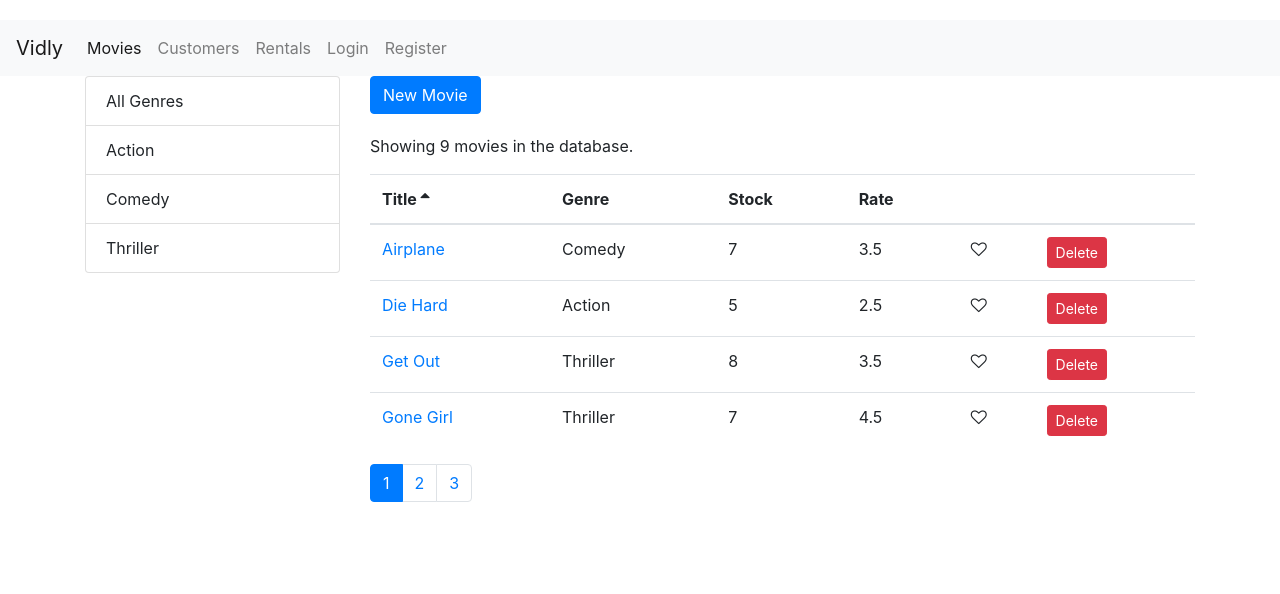
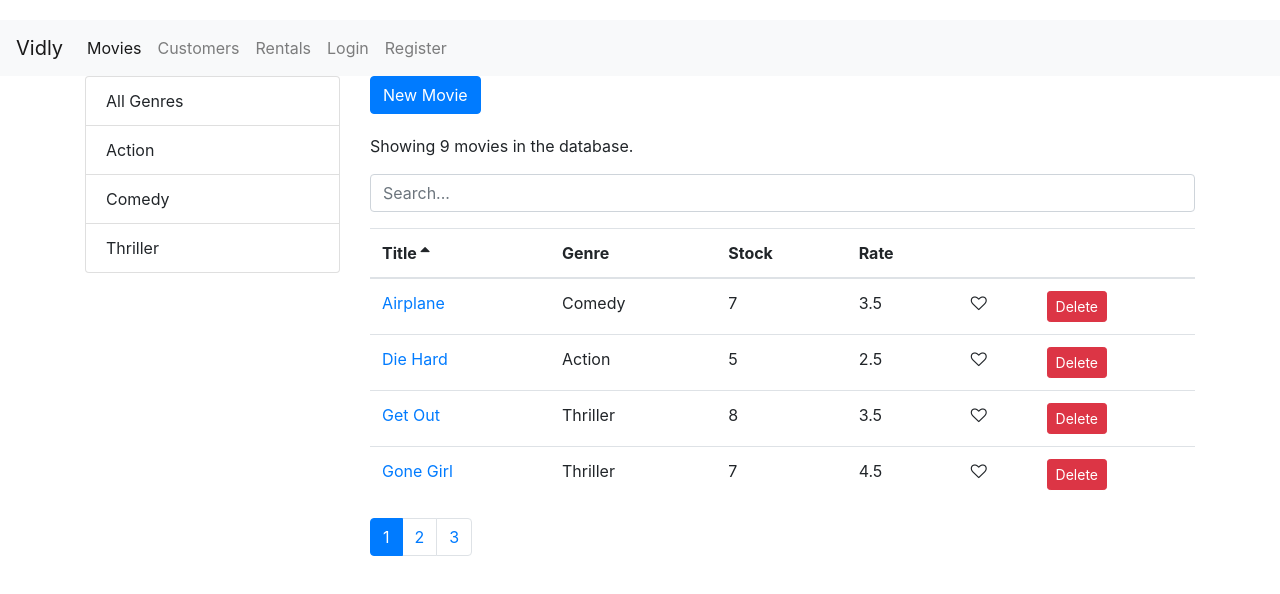
Before and after one commit to talentamaulana10/vidly-routing, a React (Create React App) app: page /movies in a window 1280 px wide. Shown: the top 594 px of the page. Built offline with nearby package versions, Linux system fonts and the light colour scheme.

Commit message:
Exercise 3- Search Movies

```diff
--- a/src/components/common/form.jsx
+++ b/src/components/common/form.jsx
@@ -42,9 +42,10 @@
 
     const data = { ...this.state.data };
     data[input.name] = input.value;
+
+    this.setState({ data, errors });
   };
   renderButton(label) {
-    // this.setState({ data, errors });
     return (
       <button disabled={this.validate()} className="btn btn-primary">
         {label}
@@ -53,7 +54,6 @@
   }
   renderSelect(name, label, options) {
     const { data, errors } = this.state;
-
     return (
       <Select
         name={name}
--- a/src/components/movies.jsx
+++ b/src/components/movies.jsx
@@ -6,8 +6,8 @@
 import { getGenres } from "../services/fakeGenreService";
 import { paginate } from "../utils/paginate";
 import { Link } from "react-router-dom";
-
 import _ from "lodash";
+import SearchBox from "./searchBox";
 
 class Movies extends Component {
   state = {
@@ -15,6 +15,8 @@
     genres: [],
     currentPage: 1,
     pageSize: 4,
+    searchQuery: "",
+    selectedGenre: null,
     sortColumn: { path: "title", order: "asc" }
   };
 
@@ -41,7 +43,10 @@
   };
 
   handleGenreSelect = genre => {
-    this.setState({ selectedGenre: genre, currentPage: 1 });
+    this.setState({ selectedGenre: genre, searchQuery: "", currentPage: 1 });
+  };
+  handleSearch = query => {
+    this.setState({ searchQuery: query, selectedGenre: null, currentPage: 1 });
   };
 
   handleSort = sortColumn => {
@@ -54,19 +59,27 @@
       currentPage,
       sortColumn,
       selectedGenre,
+      searchQuery,
       movies: allMovies
     } = this.state;
 
-    const filtered =
-      selectedGenre && selectedGenre._id
-        ? allMovies.filter(m => m.genre._id === selectedGenre._id)
-        : allMovies;
+    let filtered = allMovies;
+    if (searchQuery)
+      filtered = allMovies.filter(m =>
+        m.title.toLowerCase().startsWith(searchQuery.toLowerCase())
+      );
+    else if (selectedGenre && selectedGenre._id)
+      filtered = allMovies.filter(m => m.genre._id === selectedGenre._id);
 
     const sorted = _.orderBy(filtered, [sortColumn.path], [sortColumn.order]);
 
     const movies = paginate(sorted, currentPage, pageSize);
 
     return { totalCount: filtered.length, data: movies };
+    // const filtered =
+    //   selectedGenre && selectedGenre._id
+    //     ? allMovies.filter(m => m.genre._id === selectedGenre._id)
+    //     : allMovies;
   };
 
   render() {
@@ -95,6 +108,8 @@
             New Movie
           </Link>
           <p>Showing {totalCount} movies in the database.</p>
+          <SearchBox value={this.searchQuery} onChange={this.handleSearch} />
+
           <MoviesTable
             movies={movies}
             sortColumn={sortColumn}
--- /dev/null
+++ b/src/components/searchBox.jsx
@@ -0,0 +1,16 @@
+import React from "react";
+
+const SearchBox = ({ value, onChange }) => {
+  return (
+    <input
+      type="text"
+      name="query"
+      className="form-control my-3"
+      placeholder="Search..."
+      value={value}
+      onChange={e => onChange(e.currentTarget.value)}
+    />
+  );
+};
+
+export default SearchBox;
--- a/src/services/fakeMovieService.js
+++ b/src/services/fakeMovieService.js
@@ -78,13 +78,13 @@
 
 export function saveMovie(movie) {
   let movieInDb = movies.find(m => m._id === movie._id) || {};
-  movieInDb.name = movie.name;
+  movieInDb.title = movie.title;
   movieInDb.genre = genresAPI.genres.find(g => g._id === movie.genreId);
   movieInDb.numberInStock = movie.numberInStock;
   movieInDb.dailyRentalRate = movie.dailyRentalRate;
 
   if (!movieInDb._id) {
-    movieInDb._id = Date.now();
+    movieInDb._id = Date.now().toString();
     movies.push(movieInDb);
   }
 
```
